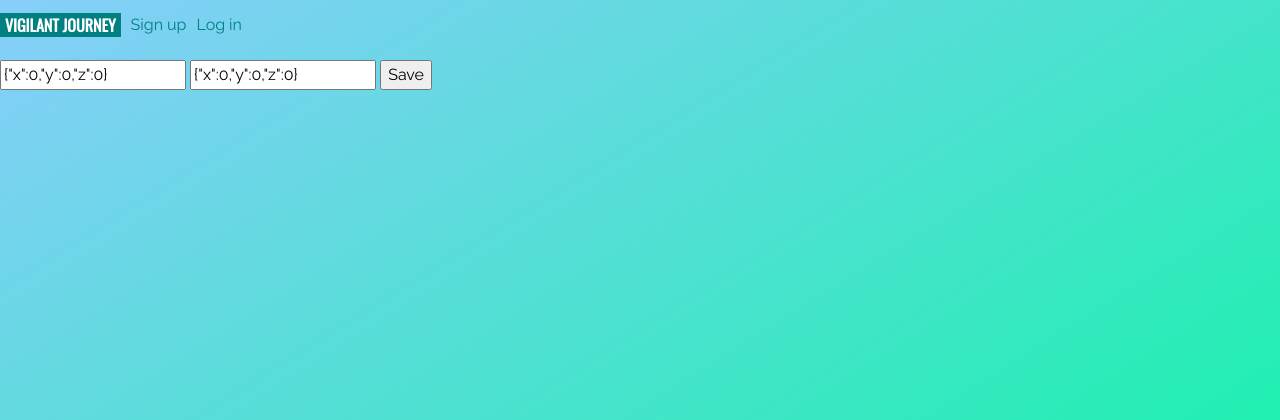
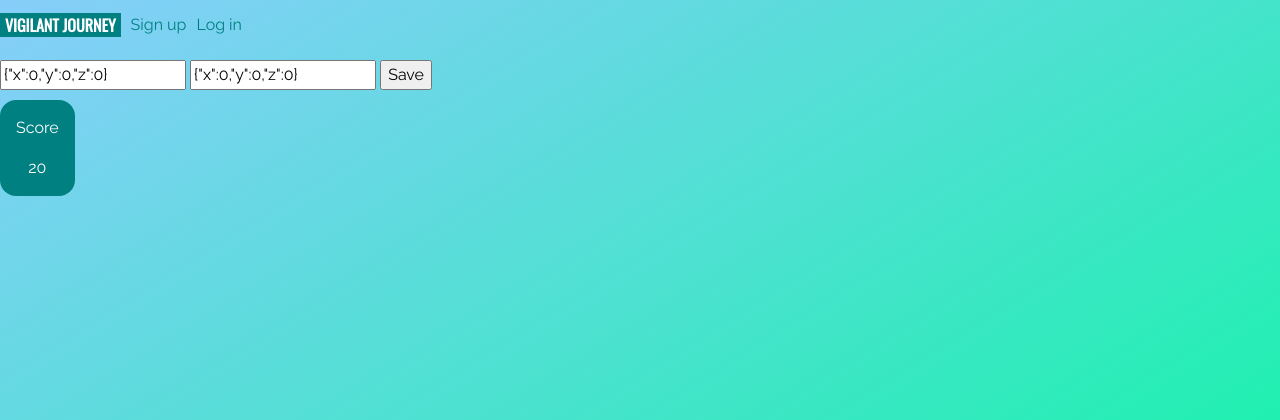
Before and after one commit to caxon/vigilant-journey, a Django app: page /game/ in a window 1280 px wide. Shown: the top 420 px of the page. Run offline with Django 3.2, Linux system fonts and the light colour scheme; some libraries are stand-ins or nearby versions.

Commit message:
Revert "Revert "overlay""
This reverts commit ea95a64a003ec034126430ed04e86252a8b0f7c0.

```diff
--- a/Backend307/static/style.css
+++ b/Backend307/static/style.css
@@ -29,6 +29,10 @@ h1{
 .stat {
   background: #ffa700
 }
+.overlay {
+  background:teal;
+}
+
 .hist{
   max-width: 100%;
   background:teal
--- a/Backend307/templates/gamestate/room.html
+++ b/Backend307/templates/gamestate/room.html
@@ -10,7 +10,10 @@
 					<input type="submit" value="Save" id="Save">
 				</form>
 		</div>
-
+		<div style="margin: auto; left:0px; top:100px; position:fixed;" class="overlay p-3 mb-2 text-white form-rounded">
+			<p class="lab"> Score </p>
+			<p class="count centre" id="score">20</p>
+		</div>
 
 	<script type="x-shader/x-vertex" id="vertexShader">
 
```
